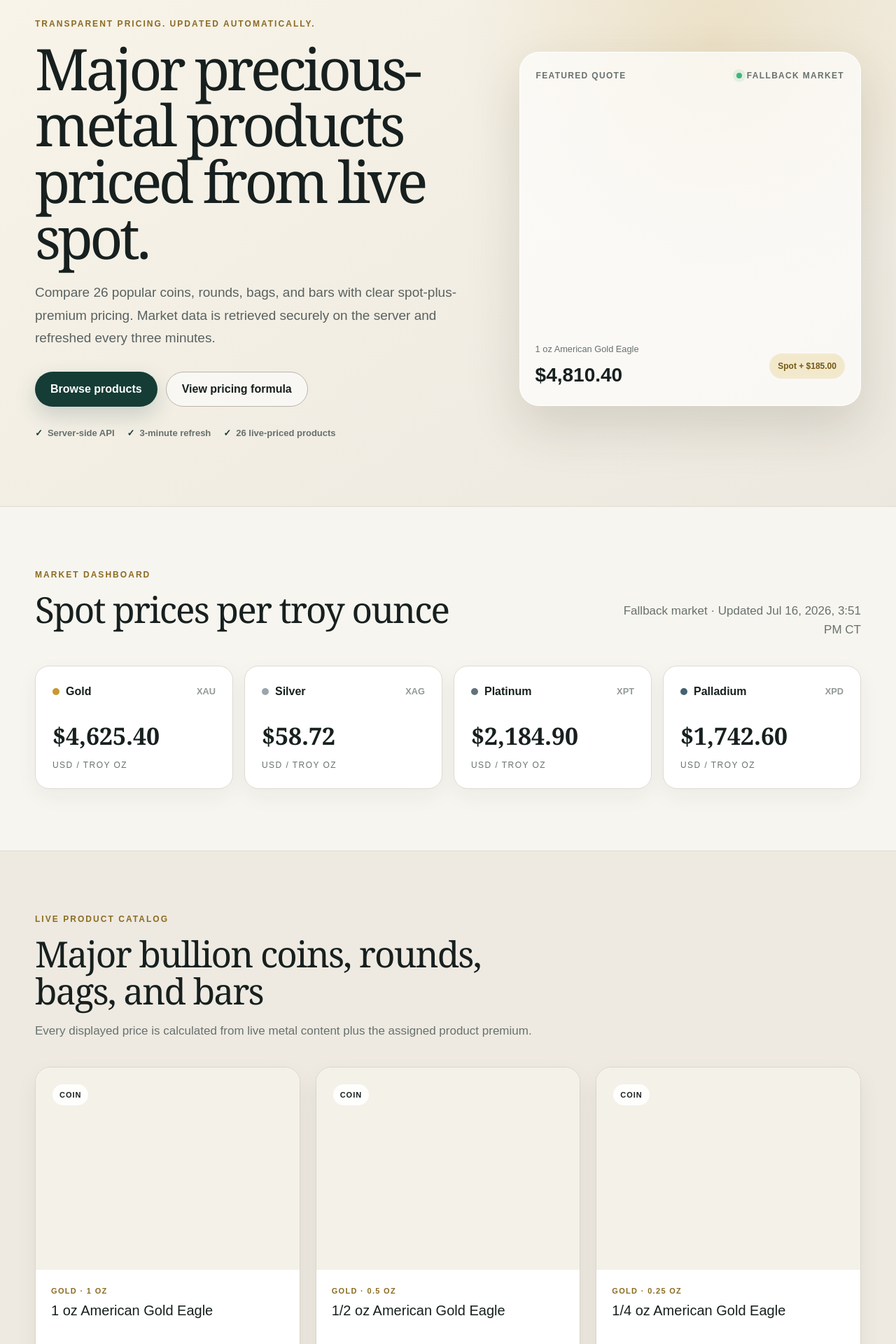
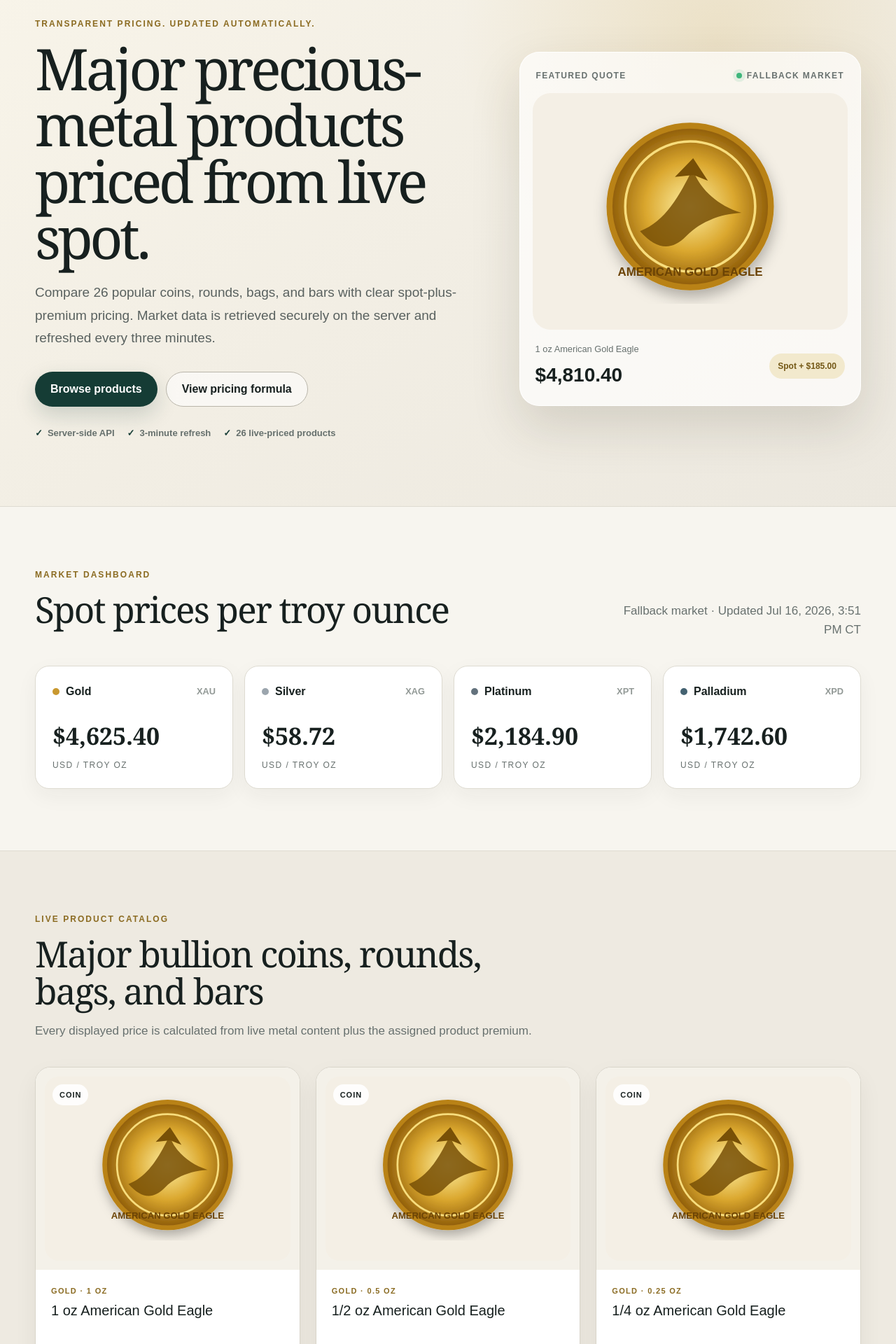
Before and after one commit to thadackel/precious-metals, a Next.js app: page / in a window 1280 px wide. Shown: the part 140-2060 px from the top of the page at 70% size. Built offline with nearby package versions, Linux system fonts and the light colour scheme; no server answers.

Commit message:
Use reliable product-specific artwork throughout catalog

```diff
--- a/app/page.tsx
+++ b/app/page.tsx
@@ -5,6 +5,7 @@
   metalLabels,
   products,
   type MetalCode,
+  type Product,
 } from "@/lib/metals";
 import { getSpotPrices } from "@/lib/spot-prices";
 
@@ -26,6 +27,23 @@
   if (weightOz === 0.160754) return "5 gram";
   if (weightOz === 0.0321507) return "1 gram";
   return `${Number(weightOz.toFixed(4))} oz`;
+}
+
+function getProductImage(product: Product) {
+  const slug = product.slug;
+
+  if (slug.includes("american-gold-eagle")) return "/products/v3-gold-eagle.svg";
+  if (slug.includes("gold-buffalo")) return "/products/v3-gold-buffalo.svg";
+  if (slug.includes("canadian-gold-maple")) return "/products/v3-gold-maple.svg";
+  if (slug.includes("krugerrand")) return "/products/v3-gold-krugerrand.svg";
+  if (slug.includes("american-silver-eagle")) return "/products/v3-silver-eagle.svg";
+  if (slug.includes("canadian-silver-maple")) return "/products/v3-silver-maple.svg";
+  if (slug.includes("britannia")) return "/products/v3-silver-britannia.svg";
+  if (slug.includes("silver-round") || product.category === "Bag") return "/products/v3-silver-round.svg";
+  if (product.metal === "platinum" && product.category === "Coin") return "/products/v3-silver-eagle.svg";
+  if (product.metal === "palladium" && product.category === "Coin") return "/products/v3-silver-maple.svg";
+
+  return product.image;
 }
 
 export default async function Home() {
@@ -85,8 +103,8 @@
               <span className="live-pill"><i /> {marketLabel}</span>
             </div>
             <Image
-              src="/products/gold-coin.svg"
-              alt="Illustration of a one ounce gold coin"
+              src="/products/v3-gold-eagle.svg"
+              alt="Illustration of a one ounce American Gold Eagle"
               width={640}
               height={480}
               priority
@@ -149,7 +167,7 @@
               return (
                 <article className="product-card" key={product.slug}>
                   <div className={`product-image ${product.metal}`}>
-                    <Image src={product.image} alt={product.name} width={640} height={480} />
+                    <Image src={getProductImage(product)} alt={product.name} width={640} height={480} />
                     <span className="category-badge">{product.category}</span>
                   </div>
                   <div className="product-body">
```
